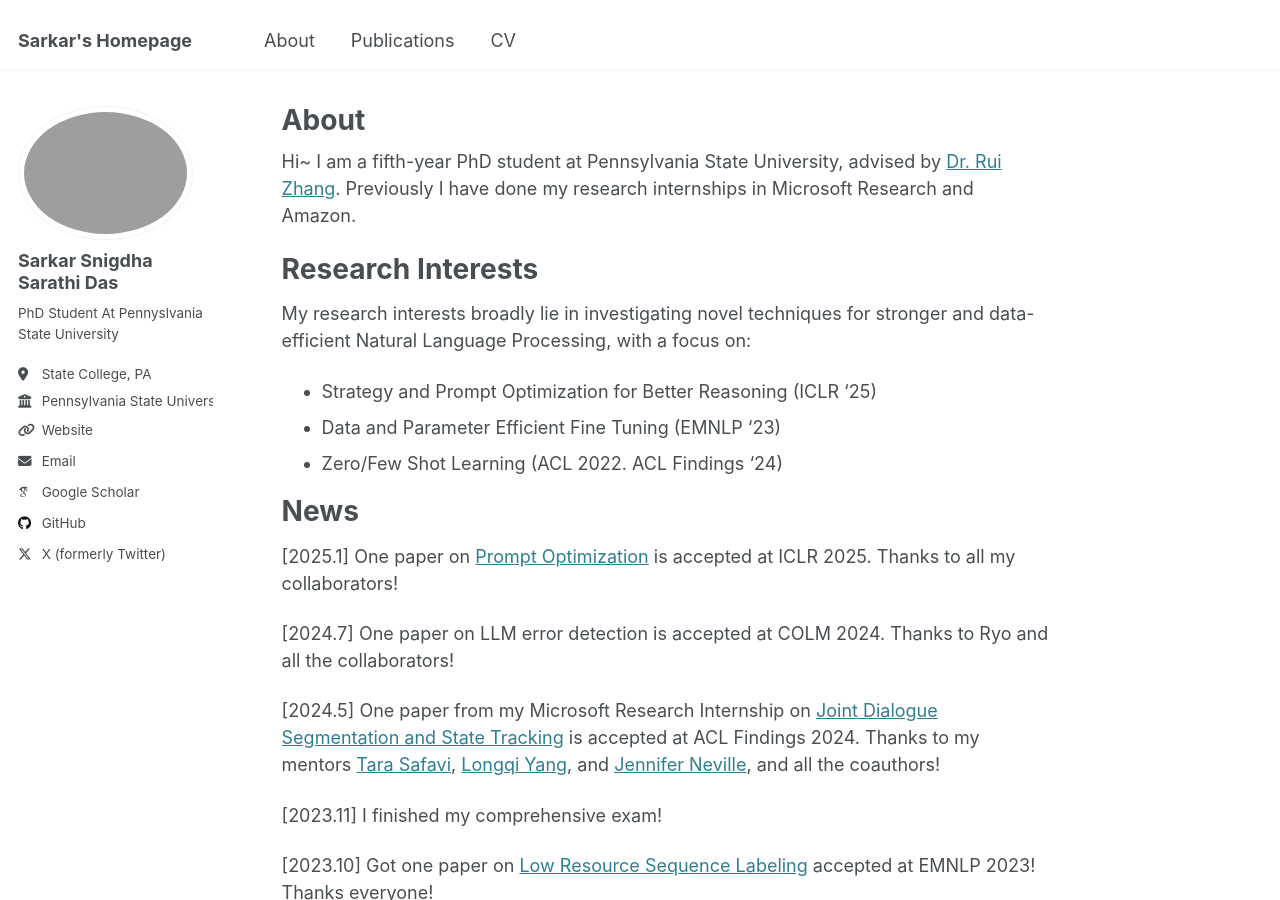
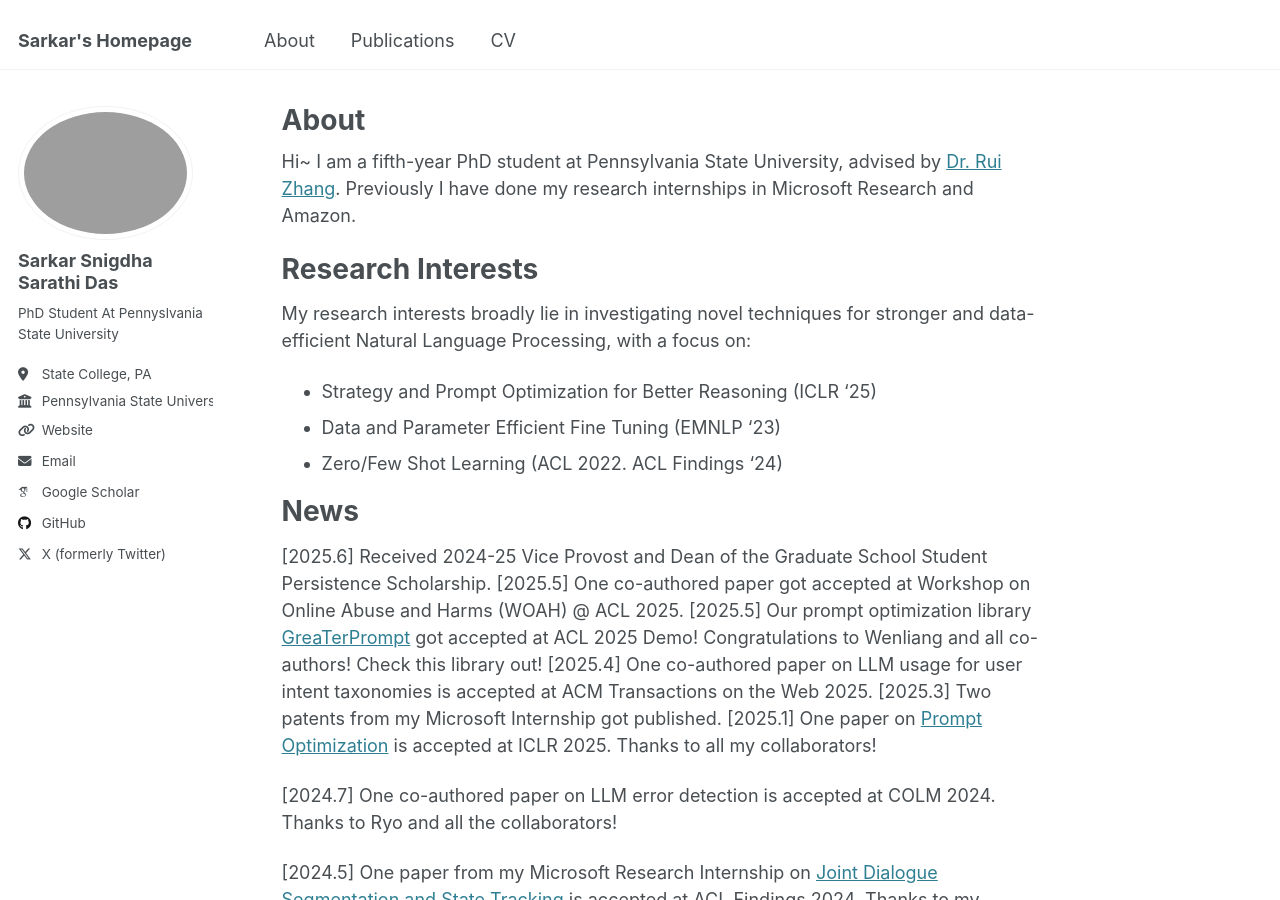
Before and after one commit to Sarathismg/sarathismg.github.io, a Jekyll site: the page built from _pages/about.md, in a window 1280 px wide and 900 px high. Built offline with Jekyll 4.4.1, drawn with Linux system fonts in a browser that asks for light colours; some web fonts are replaced.

Commit message:
Update about.md

```diff
--- a/_pages/about.md
+++ b/_pages/about.md
@@ -20,9 +20,14 @@ My research interests broadly lie in investigating novel techniques for stronger
 
 News
 ======
+[2025.6] Received 2024-25 Vice Provost and Dean of the Graduate School Student Persistence Scholarship.
+[2025.5] One co-authored paper got accepted at Workshop on Online Abuse and Harms (WOAH) @ ACL 2025.
+[2025.5] Our prompt optimization library [GreaTerPrompt](https://pypi.org/project/greaterprompt/) got accepted at ACL 2025 Demo! Congratulations to Wenliang and all co-authors! Check this library out!
+[2025.4] One co-authored paper on LLM usage for user intent taxonomies is accepted at ACM Transactions on the Web 2025.
+[2025.3] Two patents from my Microsoft Internship got published.
 [2025.1] One paper on [Prompt Optimization](https://arxiv.org/abs/2412.09722) is accepted at ICLR 2025. Thanks to all my collaborators!
 
-[2024.7] One paper on LLM error detection is accepted at COLM 2024. Thanks to Ryo and all the collaborators!
+[2024.7] One co-authored paper on LLM error detection is accepted at COLM 2024. Thanks to Ryo and all the collaborators!
 
 [2024.5] One paper from my Microsoft Research Internship on [Joint Dialogue Segmentation and State Tracking](https://aclanthology.org/2024.findings-acl.891/) is accepted at ACL Findings 2024. Thanks to my mentors [Tara Safavi](https://tsafavi.github.io), [Longqi Yang](https://ylongqi.com), and [Jennifer Neville](https://jenneville.github.io), and all the coauthors!
 
```
